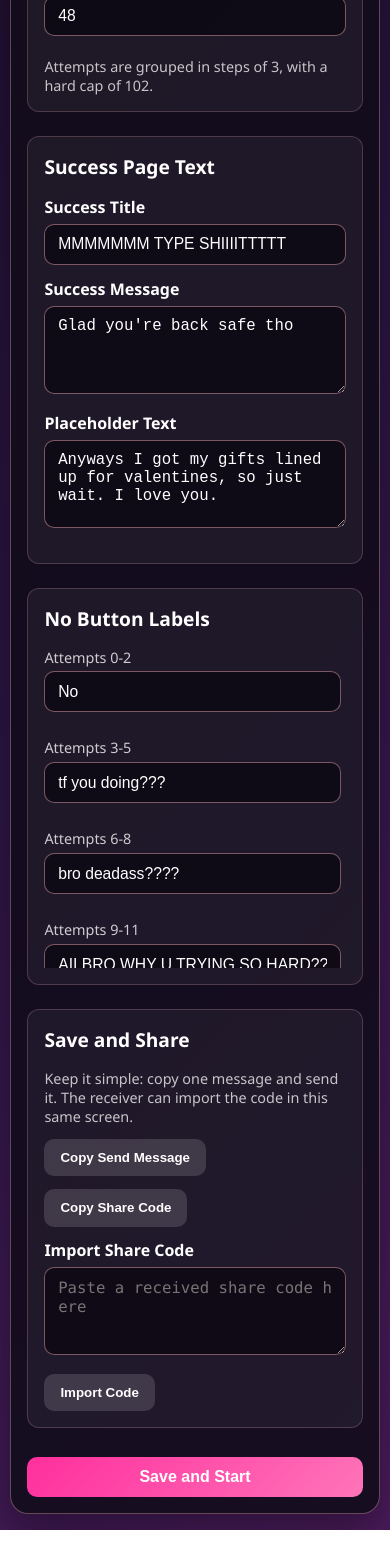
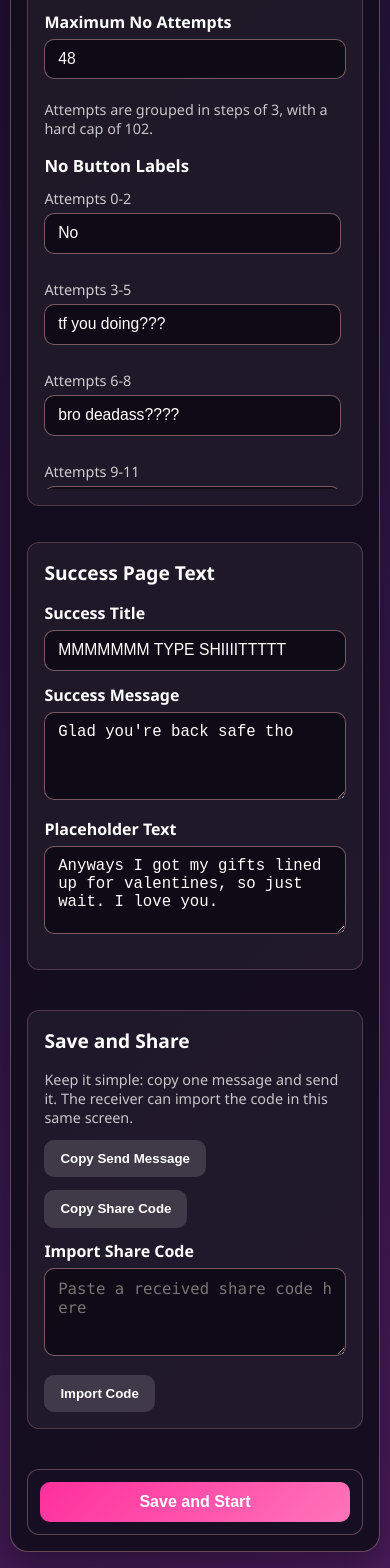
Before and after one commit to castrox2/Valentines, a React (Create React App) app: page / in a window 390 px wide. Shown: the part 256-1824 px from the top of the page. Before the commit the page ends 1786 px from the top, so only its background shows below. Built offline with nearby package versions, Linux system fonts and the light colour scheme.

Commit message:
PATCH 1.1.3
UI Changes:

No Button Attempts and Button labels now grouped together (previously separate)

```diff
--- a/src/pages/SetupPage.css
+++ b/src/pages/SetupPage.css
@@ -17,6 +17,19 @@
   padding: 1.5rem;
   color: #fff;
   box-shadow: 0 18px 40px rgba(0, 0, 0, 0.35);
+}
+
+.setup-grid {
+  display: grid;
+  grid-template-columns: minmax(0, 1.15fr) minmax(0, 1fr);
+  gap: 1rem;
+  align-items: start;
+}
+
+.setup-column {
+  display: grid;
+  gap: 1rem;
+  align-content: start;
 }
 
 .setup-title {
@@ -41,6 +54,11 @@
 .setup-section-title {
   font-size: 1.2rem;
   margin-bottom: 1rem;
+}
+
+.setup-subsection-title {
+  font-size: 1.05rem;
+  margin: 1rem 0 0.75rem;
 }
 
 .setup-label {
@@ -84,7 +102,7 @@
 }
 
 .setup-no-labels {
-  max-height: 320px;
+  max-height: 420px;
   overflow-y: auto;
   padding-right: 0.3rem;
 }
@@ -127,11 +145,11 @@
 }
 
 .setup-save-button {
-  width: 100%;
-  margin-top: 0.3rem;
+  width: 220px;
   background: linear-gradient(135deg, #ff2f9d 0%, #ff74b9 100%);
   color: #fff;
   font-size: 1rem;
+  margin-left: auto;
 }
 
 .setup-save-button:hover {
@@ -144,7 +162,7 @@
 }
 
 .setup-status {
-  margin: 0.25rem 0 0.8rem;
+  margin: 0;
   font-weight: 600;
 }
 
@@ -154,6 +172,41 @@
 
 .setup-status-error {
   color: #ffd2d2;
+}
+
+.setup-save-bar {
+  position: sticky;
+  bottom: 0;
+  z-index: 30;
+  margin-top: 1rem;
+  padding: 0.75rem;
+  border: 1px solid rgba(255, 182, 193, 0.3);
+  border-radius: 12px;
+  background: rgba(23, 16, 36, 0.96);
+  display: flex;
+  align-items: center;
+  gap: 0.75rem;
+}
+
+@media (max-width: 980px) {
+  .setup-grid {
+    grid-template-columns: 1fr;
+    gap: 0.75rem;
+  }
+
+  .setup-no-labels {
+    max-height: 300px;
+  }
+
+  .setup-save-bar {
+    flex-direction: column;
+    align-items: stretch;
+  }
+
+  .setup-save-button {
+    width: 100%;
+    margin-left: 0;
+  }
 }
 
 @media (max-width: 640px) {
@@ -168,4 +221,8 @@
   .setup-title {
     font-size: 1.6rem;
   }
+
+  .setup-status {
+    margin-bottom: 0.15rem;
+  }
 }
--- a/src/pages/SetupPage.tsx
+++ b/src/pages/SetupPage.tsx
@@ -148,7 +148,9 @@ const SetupPage: React.FC<SetupPageProps> = ({ initialConfig, isFirstLaunch, onS
           setup with a code.
         </p>
 
+        <div className="setup-grid">
           <section className="setup-section">
+            <h2 className="setup-section-title">No Button Settings</h2>
             <label className="setup-label" htmlFor="maxNoAttempts">
               Maximum No Attempts
             </label>
@@ -165,8 +167,23 @@ const SetupPage: React.FC<SetupPageProps> = ({ initialConfig, isFirstLaunch, onS
             <p className="setup-hint">
               Attempts are grouped in steps of {NO_LABEL_STEP}, with a hard cap of {MAX_NO_ATTEMPTS}.
             </p>
+
+            <h3 className="setup-subsection-title">No Button Labels</h3>
+            <div className="setup-no-labels">
+              {noLabelRows.map((row) => (
+                <label key={row.index} className="setup-no-label-row">
+                  <span className="setup-no-label-attempts">Attempts {row.rangeLabel}</span>
+                  <input
+                    className="setup-input"
+                    value={row.value}
+                    onChange={(event) => updateNoLabel(row.index, event.target.value)}
+                  />
+                </label>
+              ))}
+            </div>
           </section>
 
+          <div className="setup-column">
             <section className="setup-section">
               <h2 className="setup-section-title">Success Page Text</h2>
               <label className="setup-label" htmlFor="successTitle">
@@ -216,26 +233,10 @@ const SetupPage: React.FC<SetupPageProps> = ({ initialConfig, isFirstLaunch, onS
             </section>
 
             <section className="setup-section">
-          <h2 className="setup-section-title">No Button Labels</h2>
-          <div className="setup-no-labels">
-            {noLabelRows.map((row) => (
-              <label key={row.index} className="setup-no-label-row">
-                <span className="setup-no-label-attempts">Attempts {row.rangeLabel}</span>
-                <input
-                  className="setup-input"
-                  value={row.value}
-                  onChange={(event) => updateNoLabel(row.index, event.target.value)}
-                />
-              </label>
-            ))}
-          </div>
-        </section>
-
-        <section className="setup-section">
               <h2 className="setup-section-title">Save and Share</h2>
               <p className="setup-hint setup-send-hint">
-            Keep it simple: copy one message and send it. The receiver can import the code in this same
-            screen.
+                Keep it simple: copy one message and send it. The receiver can import the code in this
+                same screen.
               </p>
               <div className="setup-actions">
                 <button className="setup-button" type="button" onClick={handleCopySendMessage}>
@@ -261,7 +262,10 @@ const SetupPage: React.FC<SetupPageProps> = ({ initialConfig, isFirstLaunch, onS
                 Import Code
               </button>
             </section>
+          </div>
+        </div>
 
+        <div className="setup-save-bar">
           {status && (
             <p className={`setup-status setup-status-${status.type}`} role="status">
               {status.message}
@@ -273,6 +277,7 @@ const SetupPage: React.FC<SetupPageProps> = ({ initialConfig, isFirstLaunch, onS
           </button>
         </div>
       </div>
+    </div>
   );
 };
 
--- a/src/pages/ValentinePage.tsx
+++ b/src/pages/ValentinePage.tsx
@@ -86,7 +86,7 @@ const ValentinePage: React.FC<ValentinePageProps> = ({
           </button>
         </div>
 
-        <p className="hint-text">You Know What To Pick lol</p>
+        <p className="hint-text">You Know What To Pick</p>
       </div>
     </div>
   );
```
Also changed, not shown: 2 other files (tests, documents, lock files or other folders). Lines whose indentation alone changed are shown as unchanged.
